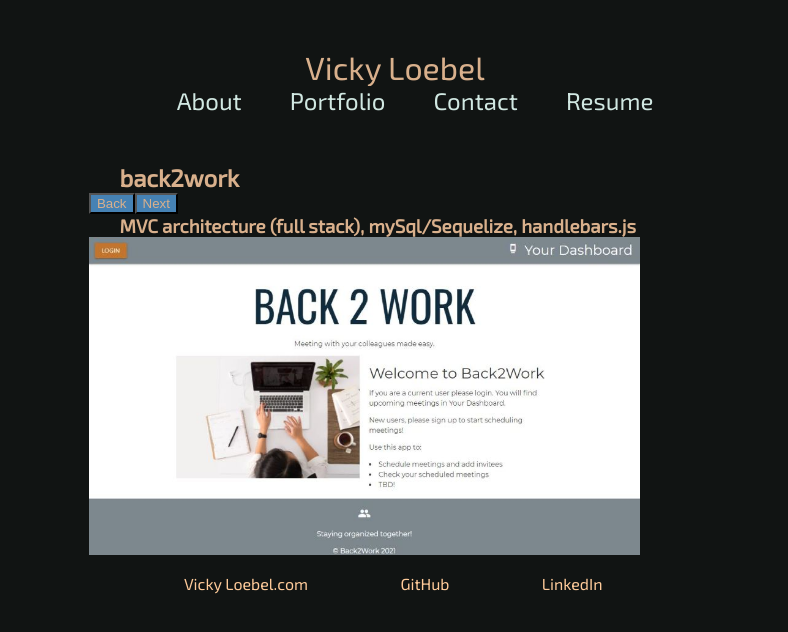
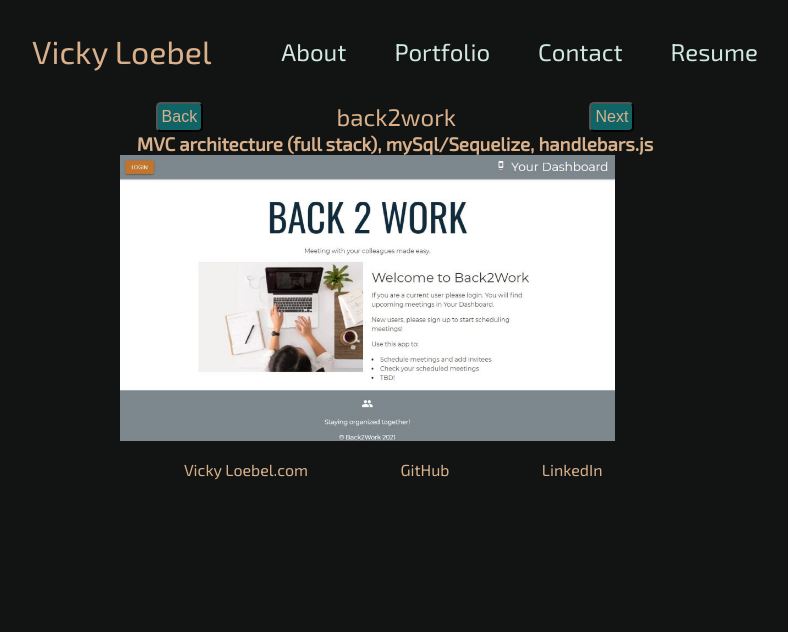
Before and after one commit to vloebel/react-portfolio, a React (Create React App) app: page / in a window 1280 px wide. Shown: the top 632 px of the page, without its empty margins (245-1033 px from the left). Built offline with nearby package versions, Linux system fonts and the light colour scheme; the HTML template or start-up script is replaced by a standard one.

Commit message:
working on resume page plus general styles

```diff
--- a/src/components/Button.js
+++ b/src/components/Button.js
@@ -3,11 +3,10 @@ import PropTypes from 'prop-types'
 // since it's a component, it won't always have the same click,
 // so instead of onClick =(e)=> {
 // make  event a prop that we are going to send back up the chain
-const Button = ({ color, text, onClick }) => {
+const Button = ({ text, onClick }) => {
 
   return (
     <button
-      style={{ backgroundColor: color }}
       className='btn'
       onClick={onClick}
       >
@@ -16,14 +15,9 @@ const Button = ({ color, text, onClick }) => {
   )
 }
 
-Button.defaultProps = {
-  color: 'steelblue'
-}
-
 // the first prop is small p, second one capital!!
 Button.propTypes = {
   text: PropTypes.string,
-  color: PropTypes.string,
   onClick: PropTypes.func,
 }
 
--- a/src/components/pages/About.js
+++ b/src/components/pages/About.js
@@ -4,8 +4,10 @@ const About = () => (
   <div>
 
     <img className="bio-pic" src={require(`../../assets/images/vickyphoto.jpg`).default} alt="vicky loebel headshot" />
+    <p>Hi! I'm Vicky, and I love tackling new concepts and expressing them clearly.</p>
+      <p>Whether that means writing code, documentation, tutorials, or original content, my passion is bringing ideas into the world.</p>
+      <p>Download my resume, or send me a note. I can't wait to start working together. </p>
 
-    Vicky Loebel began her technical career as a systems programmer on the flight simulators at the NASA Ames research facility in Silicon Valley, followed by several years' experience as a contract coder and software technical writer. Her education includes a BA in Lingustics from the University of Wisconsin and a Masters of Computer Science from San Jose State. She is currently enrolled in the University of Arizona's Full-Stack Web Developemnt Bootcamp with the goal of seeking freelance work in website design and development.
 
   </div>
 );
--- a/src/components/pages/Footer.js
+++ b/src/components/pages/Footer.js
@@ -3,7 +3,7 @@ import React from "react";
 const Footer = () => (
     <article className="flexbox-container footer">
     <div>
-      <ul className="contact-info">
+      <ul className="horizontal-list">
         {/* <li><a href="tel:1-520-760-3300">520 760-3300</a></li> */}
         <li><a href="https://vickyloebel.com/wp/">Vicky Loebel.com</a> </li>
         <li><a href="https://github.com/vloebel">GitHub</a> </li>
--- a/src/components/pages/Portfolio.js
+++ b/src/components/pages/Portfolio.js
@@ -8,18 +8,18 @@ const Portfolio = () => {
 
   return (
     <section>
-      <div>
-        <h1>{myProjectList[pIndex].name}</h1>
-        <Button color={'steelblue'}
+      <div className="flex-container">
+        <Button className="btn"
           text={'Back'}
           onClick={() => (pIndex === 0) ? setpIndex(maxIndex) : setpIndex(pIndex - 1)}
         />
-        <Button color={'steelblue'}
+        <h1 className="inline-header">{myProjectList[pIndex].name}</h1>
+        <Button className="btn"
           text={'Next'}
           onClick={() => (pIndex === maxIndex) ? setpIndex(0) : setpIndex(pIndex + 1)}
         />
       </div>
-        <div className="portfolio-item" >
+        <div className="flex-container" >
           <h3>{myProjectList[pIndex].skills}</h3>
         <a href={myProjectList[pIndex].appLink}>
         <img src={myProjectList[pIndex].srcImg} alt={myProjectList[pIndex].alt} />
--- a/src/components/pages/Resume.js
+++ b/src/components/pages/Resume.js
@@ -2,14 +2,30 @@ import resumeFile from '../../assets/files/VickyLoebel-Resume.pdf'
 const Resume = () => {
   return (
     <div>
-      <div className='btn-resume'>
+      <button className='btn-resume'>
         <a href={resumeFile} download>Download My Resume</a>
-      </div>
-      {/* also display resume */}
+      </button>
+      <p>
+      Vicky Loebel began her technical career as a systems programmer on the flight simulators at the NASA Ames research facility in Silicon Valley, followed by several years' experience as a contract coder and software technical writer. Her education includes a BA in Lingustics from the University of Wisconsin and a Masters of Computer Science from San Jose State. She is currently enrolled in the University of Arizona's Full-Stack Web Developemnt Bootcamp with the goal of seeking freelance work in website design and development.
+</p>
+
       <h2>Proficiencies</h2>
-      <p>Hi! I'm Vicky, and I'm all about taking thoughts and expressing them clearly.
-        Whether that means writing code, writing documentation, tutorials, or original content, my passion is to bring ideas into the world.</p>
-      <p>Download my resume and send me a note. I can't wait to start working together. </p>
+      <ul className="horizontal-list">
+        <li>HTML</li>
+        <li>CSS</li>
+        <li>GitHub</li>
+        <li>JavaScript</li>
+        <li>front- and back-end API</li>
+        <li>Node.js</li>
+        <li>Express</li>
+        <li>SQL/Sequelize</li>
+        <li>MongoDB/Mongoose</li>
+        <li>MVC (Model-View-Controller) architecture</li>
+        <li>PWA (Progressive Web Application) design</li>
+        <li>React</li>
+        {/* <li>MERN stack</li>
+        <li>State</li> */}
+      </ul>
     </div>
   )
 }
--- a/src/index copy.css
+++ /dev/null
@@ -1,171 +0,0 @@
-
-/* exo-2-regular - latin */
-
-:root {
-  /* five color pallette */
-  --color1: #d1e8e2;
-  --color2: #ffcb9a;
-  --color3: #d9b08c;
-  --color4: #116466;
-  --color5: #2c3531;
-
-  /* accent  */
-  --light: var(--color1);
-  --dark: var(--color5);
-  --darker: #111413;
-
-
-  --spacing-one: calc(1rem * 0.5);
-  --spacing-two: calc(1rem);
-  --spacing-three: calc(3rem);
-  --spacing-five: calc(2.5rem);
-}
-
-* {
-  margin: 0 auto;
-  max-width: 90%;
-  color:var(--color3);
-  background-color: var(--darker);
-  box-sizing: border-box;
-
-}
-
-body {
-  font-family: 'Exo 2', sans-serif;
-}
-
-
-.portfolio-header {
-  color: var(--light);
-
-}
-header {
-  width:100%;
-  display: flex;
-  flex-wrap:wrap;
-  align-items: center;
-  justify-content: space-between;
-  padding:var(--spacing-three);
-}
-.developer {
-  font-size: 2em;
-  align-items: center;
-  justify-content: space-between;
-  gap:2rem;
-}
-.nav {
-  font-size: 1.5em;
-  list-style: none;
-  display: flex;
-  flex-wrap:wrap;
-  align-items: center;
-  justify-content: space-between;
-  gap:2em;
-}
-
-.nav a:hover{
-  color: var(--pallette-two);
-}
-
-.nav a{
-  text-decoration: none;
-  color: var(--light);
-
-}
-
-
-.active {
-  color:red;
-}
-
-.bio-pic {
-  size:3rem;
-}
-
-
-.bio-pic {
-  float:left;
-  margin:0 10px 10px 0;
-  max-width:20%;
-  height:auto;
-}
-
-/* ********* CONTACT FORM STYLES ********** */
-
-.contact-container {
-  margin: 0, auto;
-}
-
-#contact-form {
-  background-color:var(--color4);
-  width: 75%;
-  padding-top: 5%;
-  margin: 5%;
-  border-radius: 5%;
-}
-
-.contact-field {
-  background-color: var(--color2);
-  padding-top:2%;
-  padding-bottom:2%;
-  border: 1px solid var(--dark);
-}
-
-
-label{
-  background-color:var(--color2);
-  color:var(--color4);
-  display:block;
-  letter-spacing:1px;
-}
-input {
-  width:100%;
-  font-size: 0.8rem;
-  background-color: var(--color1);
-  border: 1px solid var(--dark);
-  outline: none;
-}
-
-.input-field {
-  border: 1px solid var(--primary-color);
-  display: block;
-  padding: 7px 15px;
-  font-size: 16px;
-  color:var(--color5);
-  width: 100%;
-  margin-bottom: 15px;
-  background-color: var(--color1);;
-}
-
-input:focus {
-  border: 1px solid var(--color4);
-  box-shadow: 0 0 0.25rem rgba(0, 0, 0, 0.5);
-}
-
-textarea {
-  width: 600px;
-  height: 120px;
-  border: 3px solid #cccccc;
-  background-color: var(--color1);
-
-  padding: 5px;
-}
-
-/* ********* FOOTER STYLES ********** */
-.contact-info {
-  display: flex;
-  flex-wrap: wrap;
-  list-style: none;
-  justify-content:flex-end;
-}
-
-.contact-info li  {
-  /* padding: 10px 15px; */
-  flex: 1;
-  flex-basis: content;
-  color: var(--text-color1);
-  font-size: 1em;
-}
-li a {
-  text-decoration:none;
-}
--- a/src/index.css
+++ b/src/index.css
@@ -33,11 +33,14 @@ html {
   background-color: var(--darker);
 }
 
-
 body {
   font-family: 'Exo 2', sans-serif;
+  lineheight: 1.2em;
 }
 
+p{
+  margin:.5em;
+}
 
 .portfolio-header {
   color: var(--light);
@@ -49,7 +52,8 @@ header {
   flex-wrap:wrap;
   align-items: center;
   justify-content: space-between;
-  padding:var(--spacing-three);
+  padding-top:2rem;
+  padding-bottom:2rem;
 }
 .developer {
   font-size: 2em;
@@ -62,11 +66,14 @@ header {
   list-style: none;
   display: flex;
   flex-wrap:wrap;
-  align-items: center;
-  justify-content: space-between;
+  align-items: flex-start;
+  /* justify-content: space-between; */
   gap:2em;
 }
 
+.nav li{
+  color:red;
+}
 .nav a{
   text-decoration: none;
   color: var(--color1);
@@ -76,8 +83,20 @@ header {
   color: var(--color2);
 }
 
+h1 {
+  font-weight:normal;
+  font-size: 1.5em;
+}
+h2 {
+  font-weight: normal;
+  font-size: 1.25em;
+  color: var(--color1);
 
+}
 
+.inline-header {
+  display: inline
+}
 .active {
   color:red;
 }
@@ -156,6 +175,7 @@ text-align:center;
   margin: 2px, 0;
   color: var(--color2);
 }
+
 .btn-submit{
   display:block;
   width: 100%;
@@ -175,22 +195,49 @@ text-align:center;
 
 }
 
+.btn, .btn-resume{
+  background-color: var(--color4);
+  /* border: 1px solid var(--dark); */
+  border-radius: 5px;
+  font-size: 1em;
+  padding: .5rem;
+  /* margin: 20px, 10px; */
+}
+
+.btn {
+  padding:.25em;
+}
+.btn-resume a{
+  background-color: var(--color4);
+  color: var(--light);
+  text-decoration:none;
+}
+
+.btn-resume a:hover {
+  background-color:var(--color3);
+}
+
+.flex-container {
+  display:flex;
+  flex-wrap:wrap;
+}
+
 /* ********* FOOTER STYLES ********** */
 .footer {
 margin:1rem;
 }
 
-.contact-info {
+.horizontal-list {
   display: flex;
   flex-wrap: wrap;
   list-style: none;
-  justify-content:flex-end;
+  justify-content:flex-start;
 }
 
 .contact-info a  {
   /* padding: 10px 15px; */
-  flex: 1;
-  flex-basis: content;
+  /* flex: 1;
+  flex-basis: content; */
   color: var(--color2);
   font-size: 1em;
 }
```
